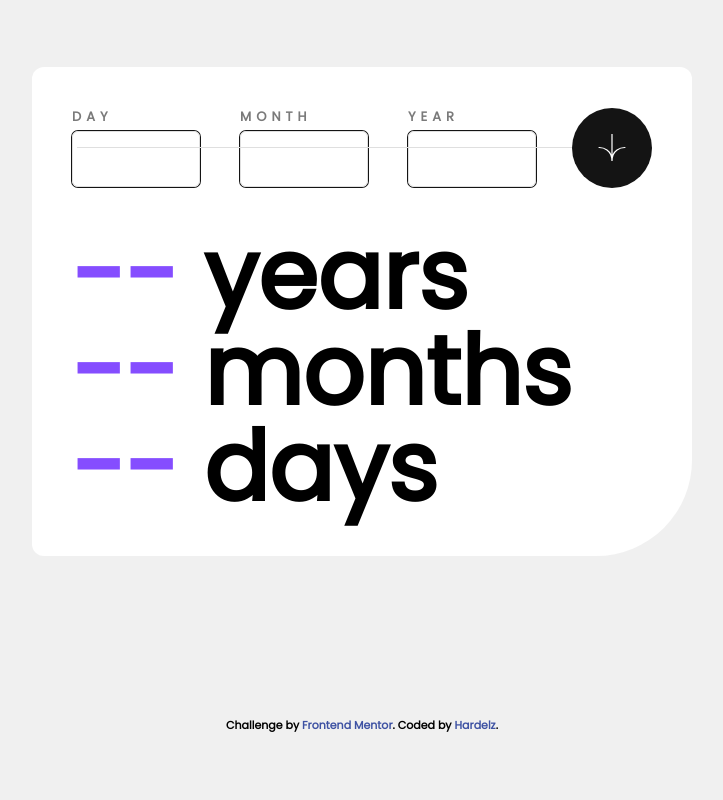
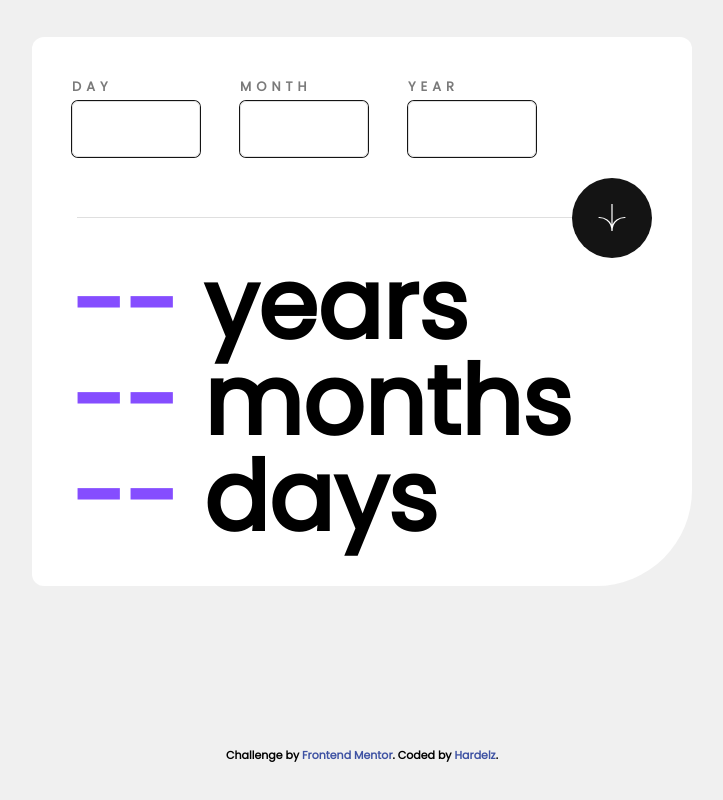
Before and after one commit to Hardelzs/age-calculator-app-main, a plain HTML site: page index.html in a window 1280 px wide. Shown: the whole page, without its empty margins (278-1001 px from the left). Drawn offline with nearby package versions, Linux system fonts and the light colour scheme.

Commit message:
Resposiveness

```diff
--- a/index.html
+++ b/index.html
@@ -63,7 +63,7 @@ body {
         </div>
       </div>
 
-      <div class="flex flex-col items-center justify-center mt-20 md:-mt-20">
+      <div class="flex flex-col items-center justify-center mt-10 md:mt-5">
         <hr class="mt-10 text-black md:w-[570px]  text-grey">
         <div
           class="bg-black md:w-20 md:h-20 w-16 h-16 flex justify-center items-center rounded-full md:ml-[500px] -mt-10 cursor-pointer hover:bg-purple transition-colors duration-300">
@@ -72,7 +72,7 @@ body {
 
       </div>
 
-      <div class="mt-10">
+      <div class="">
         <p class="md:text-8xl text-6xl"> <span class="text-purple">--</span> years</p>
         <p class="md:text-8xl text-6xl"> <span class="text-purple">--</span> months</p>
         <p class="md:text-8xl text-6xl"> <span class="text-purple">--</span> days</p>
```
